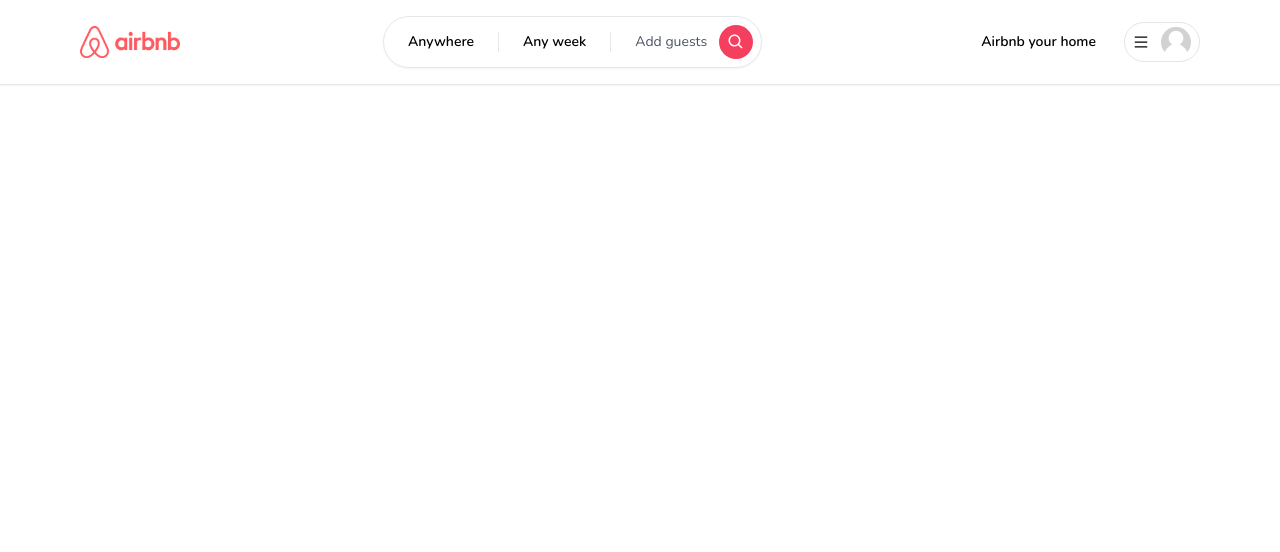
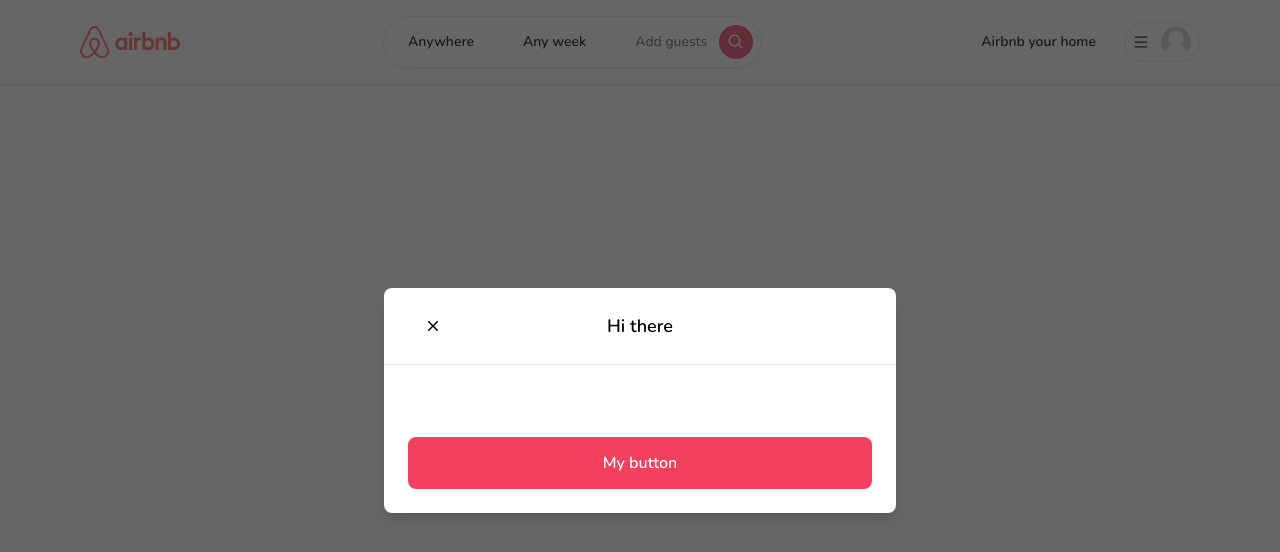
Before and after one commit to radu-lefter/next-airbnb-clone, a Next.js app: page / in a window 1280 px wide. Shown: the top 552 px of the page. Built offline with nearby package versions, Linux system fonts and the light colour scheme.

Commit message:
created generic modal and button components

```diff
--- /dev/null
+++ b/app/components/Button.tsx
@@ -0,0 +1,58 @@
+'use client';
+
+import { IconType } from "react-icons";
+
+interface ButtonProps {
+  label: string;
+  onClick: (e: React.MouseEvent<HTMLButtonElement>) => void;
+  disabled?: boolean;
+  outline?: boolean;
+  small?: boolean;
+  icon?: IconType;
+}
+
+const Button: React.FC<ButtonProps> = ({
+  label,
+  onClick,
+  disabled,
+  outline,
+  small,
+  icon: Icon,
+}) => {
+  return (
+    <button
+      disabled={disabled}
+      onClick={onClick}
+      className={`
+        relative
+        disabled:opacity-70
+        disabled:cursor-not-allowed
+        rounded-lg
+        hover:opacity-80
+        transition
+        w-full
+        ${outline ? 'bg-white' : 'bg-rose-500'}
+        ${outline ? 'border-black' : 'border-rose-500'}
+        ${outline ? 'text-black' : 'text-white'}
+        ${small ? 'text-sm' : 'text-md'}
+        ${small ? 'py-1' : 'py-3'}
+        ${small ? 'font-light' : 'font-semibold'}
+        ${small ? 'border-[1px]' : 'border-2'}
+      `}
+    >
+      {Icon && (
+        <Icon
+          size={24}
+          className="
+            absolute
+            left-4
+            top-3
+          "
+        />
+      )}
+      {label}
+    </button>
+   );
+}
+
+export default Button;
--- /dev/null
+++ b/app/components/modals/Modal.tsx
@@ -0,0 +1,191 @@
+"use client";
+
+import { useCallback, useEffect, useState } from "react";
+import { IoMdClose } from "react-icons/io";
+import Button from "../Button";
+
+interface ModalProps {
+  isOpen?: boolean;
+  onClose: () => void;
+  onSubmit: () => void;
+  title?: string;
+  body?: React.ReactElement;
+  footer?: React.ReactElement;
+  actionLabel: string;
+  disabled?: boolean;
+  secondaryAction?: () => void;
+  secondaryActionLabel?: string;
+}
+
+const Modal: React.FC<ModalProps> = ({
+  isOpen,
+  onClose,
+  onSubmit,
+  title,
+  body,
+  actionLabel,
+  footer,
+  disabled,
+  secondaryAction,
+  secondaryActionLabel,
+}) => {
+  const [showModal, setShowModal] = useState(isOpen);
+
+  useEffect(() => {
+    setShowModal(isOpen);
+  }, [isOpen]);
+
+  const handleClose = useCallback(() => {
+    if (disabled) {
+      return;
+    }
+
+    setShowModal(false);
+    setTimeout(() => {
+      onClose();
+    }, 300)
+  }, [onClose, disabled]);
+
+  const handleSubmit = useCallback(() => {
+    if (disabled) {
+      return;
+    }
+
+    onSubmit();
+  }, [onSubmit, disabled]);
+
+  const handleSecondaryAction = useCallback(() => {
+    if (disabled || !secondaryAction) {
+      return;
+    }
+
+    secondaryAction();
+  }, [secondaryAction, disabled]);
+
+  if (!isOpen) {
+    return null;
+  }
+
+  return (
+    <>
+      <div
+        className="
+          justify-center
+          items-center
+          flex
+          overflow-x-hidden
+          overflow-y-auto
+          fixed
+          inset-0
+          z-50
+          outline-none
+          focus:outline-none
+          bg-neutral-800/70
+        "
+      >
+        <div className="
+          relative
+          w-full
+          md:w-4/6
+          lg:w-3/6
+          xl:w-2/5
+          my-6
+          mx-auto
+          h-full
+          lg:h-auto
+          md:h-auto
+          "
+        >
+          {/*content*/}
+          <div className={`
+            translate
+            duration-300
+            h-full
+            ${showModal ? 'translate-y-0' : 'translate-y-full'}
+            ${showModal ? 'opacity-100' : 'opacity-0'}
+          `}>
+            <div className="
+              translate
+              h-full
+              lg:h-auto
+              md:h-auto
+              border-0
+              rounded-lg
+              shadow-lg
+              relative
+              flex
+              flex-col
+              w-full
+              bg-white
+              outline-none
+              focus:outline-none
+            "
+            >
+              {/*header*/}
+              <div className="
+                flex
+                items-center
+                p-6
+                rounded-t
+                justify-center
+                relative
+                border-b-[1px]
+                "
+              >
+                <button
+                  className="
+                    p-1
+                    border-0
+                    hover:opacity-70
+                    transition
+                    absolute
+                    left-9
+                  "
+                  onClick={handleClose}
+                >
+                  <IoMdClose size={18} />
+                </button>
+                <div className="text-lg font-semibold">
+                  {title}
+                </div>
+              </div>
+              {/*body*/}
+              <div className="relative p-6 flex-auto">
+                {body}
+              </div>
+              {/*footer*/}
+              <div className="flex flex-col gap-2 p-6">
+                <div
+                  className="
+                    flex
+                    flex-row
+                    items-center
+                    gap-4
+                    w-full
+                  "
+                >
+                  {secondaryAction && secondaryActionLabel && (
+                    <Button
+                      disabled={disabled}
+                      label={secondaryActionLabel}
+                      onClick={handleSecondaryAction}
+                      outline
+                    />
+                  )}
+                  <Button
+                    disabled={disabled}
+                    label={actionLabel}
+                    onClick={handleSubmit}
+                  />
+                </div>
+                {footer}
+              </div>
+            </div>
+          </div>
+        </div>
+      </div>
+    </>
+  );
+};
+
+export default Modal;
--- a/app/layout.tsx
+++ b/app/layout.tsx
@@ -1,4 +1,5 @@
 import ClientOnly from "./components/ClientOnly";
+import Modal from "./components/modals/Modal";
 import Navbar from "./components/navbar/Navbar";
 import "./globals.css";
 import { Nunito } from "next/font/google";
@@ -21,6 +22,7 @@
     <html lang="en">
       <body className={font.className}>
         <ClientOnly>
+          <Modal title='Hi there' isOpen actionLabel='My button' />
           <Navbar />
           {children}
         </ClientOnly>
```
